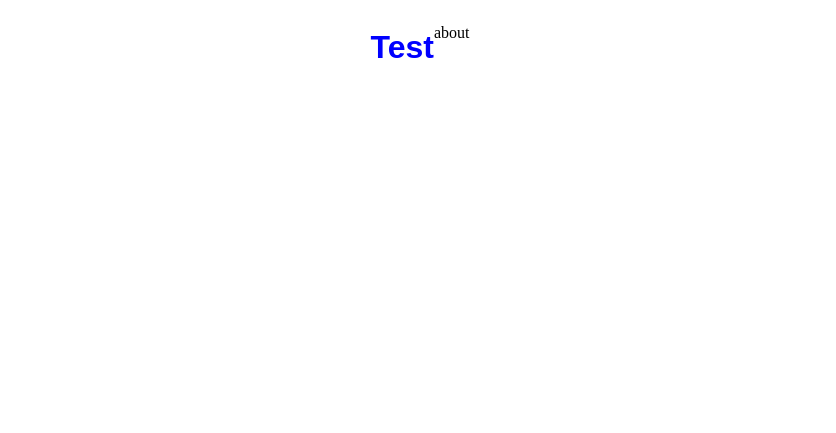
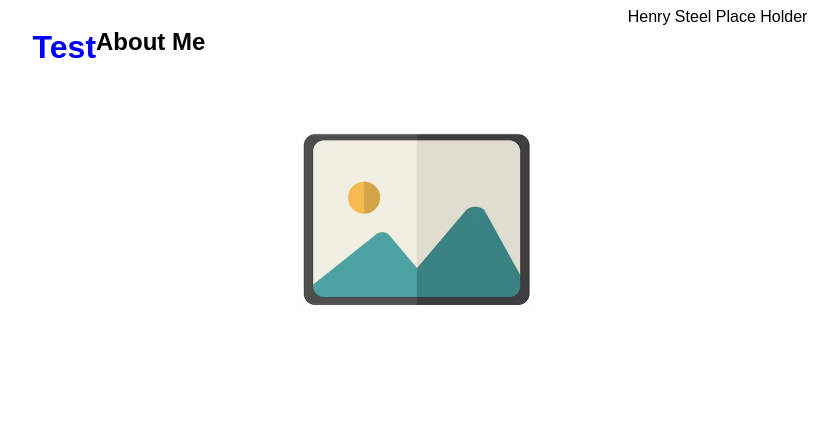
Before and after one commit to htsteelp1/webTesting, a website built with webpack: page src/template.html in a window 1280 px wide. Shown: the whole page, without its empty margins (220-1056 px from the left). Built offline with nearby package versions, Linux system fonts and the light colour scheme.

Commit message:
Added some placeholder content

```diff
--- a/src/index.js
+++ b/src/index.js
@@ -1,5 +1,5 @@
 import "./styles.css";
-import {linkAbout} from "./pages/about.js";
+import {loadAbout} from "./pages/about.js";
 
 let body = document.querySelector("body");
 
@@ -7,4 +7,5 @@ let  header = document.createElement("h1");
 header.innerText = "Test";
 header.id = "mainH"
 body.insertBefore(header, body.firstChild)
-console.log(linkAbout);
+
+loadAbout();
--- a/src/pages/about.js
+++ b/src/pages/about.js
@@ -1,9 +1,24 @@
-
+import selfie from "../images/placeholder.png"
 
 let content = document.querySelector("#content");
 
-let aboutMe = document.createElement("p");
-aboutMe.innerText = "about";
-content.appendChild(aboutMe);
+function loadAbout() {
 
-export let linkAbout = "linkAbout";
+    let header = document.createElement("h2");
+    header.id = "aboutHeader";
+    header.innerText = "About Me";
+    content.appendChild(header);
+
+    let photo = document.createElement("img");
+    photo.src = selfie;
+    photo.id = "selfie";
+    content.appendChild(photo)
+
+    let blurb = document.createElement("div");
+    blurb.id = "blurb";
+    blurb.innerText = "Henry Steel Place Holder";
+    content.appendChild(blurb)
+
+}
+
+export {loadAbout};
--- a/src/styles.css
+++ b/src/styles.css
@@ -1,13 +1,17 @@
 #mainH {
     color: blue;
-    font-family: Arial, sans-serif;
 }
 #content {
     display: flex;
     justify-content: center;
 }
+#selfie {
+    height: 100%;
+    width: 33vw;
+}
 body {
     display: flex;
     justify-content: center;
     flex-wrap: wrap;
+    font-family: Arial, sans-serif;
 }
```
Also changed, not shown: src/images/placeholder.png (added).
